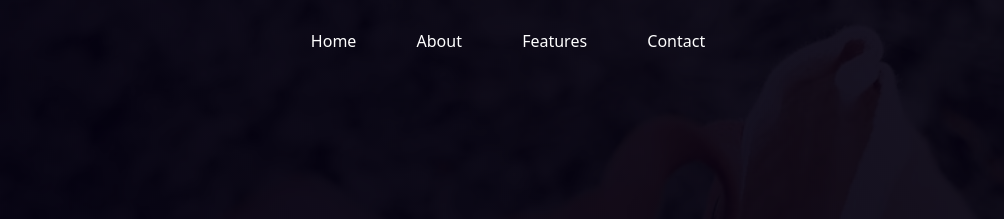
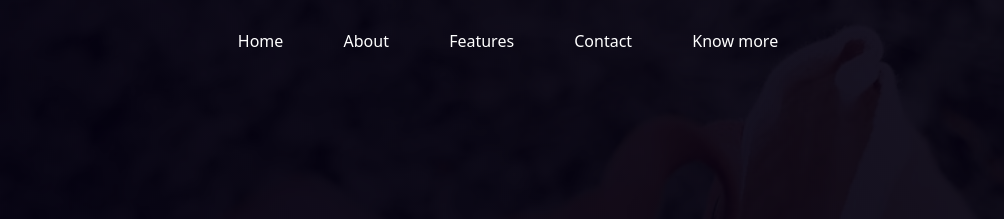
Before and after one commit to Premkumar13m/tailwindp1, a website built with Vite: page index1.html in a window 1280 px wide. Shown: the top 219 px of the page, 276-1280 px from the left. Built offline with nearby package versions, Linux system fonts and the light colour scheme.

Commit message:
changes in html

```diff
--- a/index1.html
+++ b/index1.html
@@ -15,6 +15,7 @@
                 <li class="inline-block px-5"><a href="#" class="no-underline px-2">About</a></li>
                 <li class="inline-block px-5"><a href="#" class="no-underline px-2">Features</a></li>
                 <li class="inline-block px-5"><a href="#" class="no-underline px-2">Contact</a></li>
+                <li class="inline-block px-5"><a href="#" class="no-underline px-2">Know more</a></li>
             </ul>
             <img src="./images/cart.png" alt="cart" class="w-8 cursor-pointer -mr-40"/>
         </nav>
```
